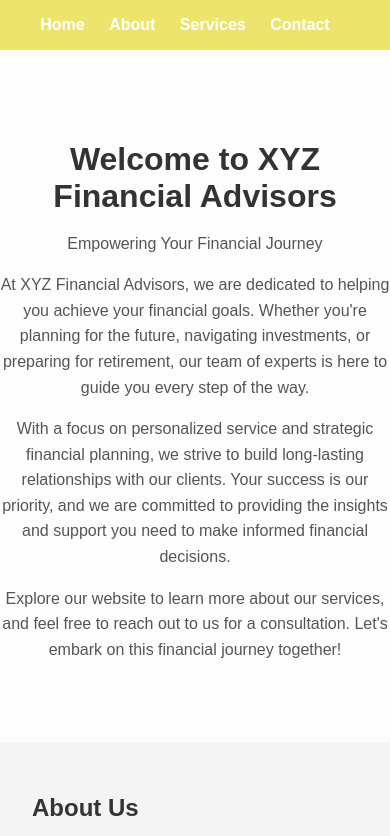
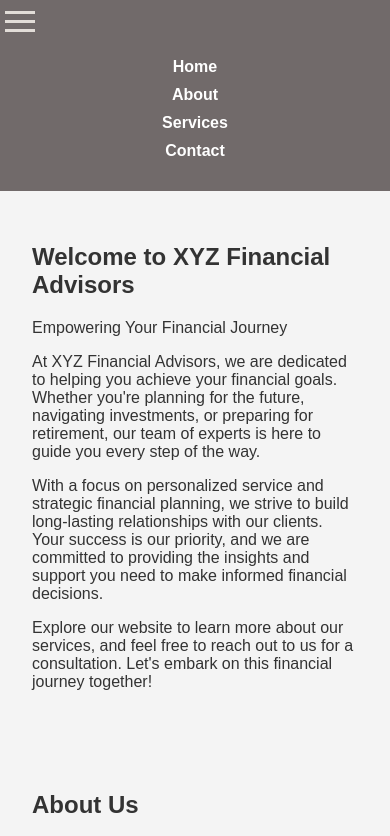
Before and after one commit to Beast227/financial-advisor, a plain HTML site: page index.html in a window 390 px wide. Shown: the top 836 px of the page. Drawn offline with Linux system fonts and the light colour scheme.

Commit message:
Account website added

```diff
--- /dev/null
+++ b/account.css
@@ -0,0 +1,82 @@
+/* Reset some default styles */
+h1, h2, p, ul, li {
+    margin: 0;
+    padding: 0;
+}
+
+header {
+    background-color: #716a6a;
+    color: white;
+    padding: 10px;
+    text-align: center;
+}
+
+nav {
+    margin-top: 10px;
+}
+
+nav ul {
+    list-style-type: none;
+}
+
+nav li {
+    display: inline-block;
+    margin-right: 20px;
+}
+
+nav a {
+    text-decoration: none;
+    color: white;
+    font-weight: bold;
+    font-size: 16px;
+}
+
+nav a:hover {
+    border-bottom: 2px solid #fff;
+    color: black;
+}
+
+#account-section {
+    padding: 20px;
+}
+
+footer {
+    text-align: center;
+    padding: 10px;
+    background-color: #716a6a;
+    color: white;
+}
+
+/* Add additional styles for your account management content */
+body {
+    font-family: 'Arial', sans-serif;
+    text-align: center;
+    margin: 20px;
+    background-color: #f4f4f4;
+    color: #333;
+}
+
+label {
+    display: block;
+    margin-bottom: 10px;
+}
+
+input {
+    padding: 10px;
+    margin-bottom: 15px;
+    width: 200px;
+    box-sizing: border-box;
+}
+
+button {
+    padding: 10px;
+    cursor: pointer;
+    background-color: #4CAF50;
+    color: white;
+    border: none;
+    border-radius: 5px;
+}
+
+button:hover {
+    background-color: #45a049;
+}
--- a/index.html
+++ b/index.html
@@ -9,6 +9,17 @@
 <body>
     <header>
         <nav>
+            <div class="dropdown">
+                <div class="icon-bar"></div>
+                <div class="icon-bar"></div>
+                <div class="icon-bar"></div>
+                <div class="dropdown-content">
+                  <a href="#">Sort</a>
+                  <a href="./account.html">Account</a>
+                  <a href="#">Currency</a>
+                  <a href="#">Business</a>
+                </div>
+              </div>
             <ul>
                 <li><a href="#home">Home</a></li>
                 <li><a href="#about">About</a></li>
@@ -17,7 +28,6 @@
             </ul>
         </nav>
     </header>
-
     <section id="home">
         <h1>Welcome to XYZ Financial Advisors</h1>
         <p>Empowering Your Financial Journey</p>
--- a/script.js
+++ b/script.js
@@ -1,3 +1,8 @@
+document.getElementById('mobile-menu').addEventListener('click', function() {
+    var navList = document.querySelector('.nav-list');
+    navList.classList.toggle('show');
+});
+
 document.getElementById('contactForm').addEventListener('submit', function (event) {
     event.preventDefault();
     // You can add code here to handle the form submission, e.g., sending data to a server.
--- a/style.css
+++ b/style.css
@@ -7,62 +7,98 @@ body {
     color: #333;
 }
 
-header {
-    background-color: #ece46d;
-    color: #b25858;
-    padding: 1em;
-    text-align: center;
+.dropdown {
+    position: relative;
+    display: inline-block;
+    cursor: pointer;
+  }
+
+  .icon-bar {
+    width: 30px;
+    height: 3px;
+    background-color: #e5e1dcf9;
+    margin: 6px 0;
+    transition: 0.4s;
+  }
+
+  .dropdown-content {
+    display: none;
+    position: absolute;
+    background-color: #796f6f;
+    min-width: 160px;
+    box-shadow: 0px 8px 16px 0px rgba(56, 55, 52, 0.893);
+    z-index: 1;
+  }
+
+  .dropdown:hover .icon-bar {
+    background-color: #e1d9d9;
+  }
+
+  .dropdown:hover .dropdown-content {
+    display: block;
+  }
+
+  .dropdown-content a {
+    color: white;
+    padding: 12px 16px;
+    text-decoration: none;
+    display: block;
+  }
+
+.dropdown-content a:hover {
+    background-color: #716a6a;
 }
 
-#home {
-    text-align: center;
+/* General Styles for Header and Navigation */
+header {
+    background-color: #716a6a; /* Add your desired background color */
+    color: white; /* Set text color to white or your preferred color */
+    padding: 5px; /* Adjust padding as needed */
 }
 
-h1 {
-    font-size: 2.5em;
-    margin-bottom: 0.5em;
-    color: #333;
+nav ul {
+    list-style-type: none;
+    display: flex;
+    justify-content: center;
+    padding: 0;
+    overflow: hidden;
 }
 
-p {
-    font-size: 1.2em;
-    line-height: 1.6;
-    color: #555;
+nav li {
+    display: inline-block;
+    margin-right: 20px; /* Adjust spacing between menu items as needed */
 }
 
-/* Style the welcome section background */
-#home {
-    background: linear-gradient(rgba(255, 255, 255, 0.8), rgba(255, 255, 255, 0.8)), url('background-image.jpg') center/cover no-repeat;
-    padding: 4em 0;
+nav a{
+    text-decoration: none;
+    color: white;
+    font-weight: bold;
+    font-size: 16px;
 }
 
-/* Adjustments for smaller screens */
-@media (max-width: 600px) {
-    h1 {
-        font-size: 2em;
+nav a:hover {
+    border-bottom: 2px solid #fff; /* Add an underline on hover */
+    color : black;
+}
+
+@media screen and (max-width: 768px) {
+    nav ul {
+        flex-direction: column; /* Stack items vertically on smaller screens */
+        align-items: center; /* Center the list items vertically */
+        margin-left: 0;
     }
 
-    p {
-        font-size: 1em;
+    nav li {
+        margin-right: 0;
+        margin-bottom: 10px;
     }
 }
 
-
-nav ul {
-    list-style: none;
-    margin: 0;
-    padding: 0;
+div a {
+    text-decoration: none;
 }
-
-nav li {
-    display: inline;
-    margin-right: 20px;
-}
-
-nav a {
-    text-decoration: none;
-    color: #fff;
-    font-weight: bold;
+div a:hover{
+    color: black;
 }
 
 section {
```
Also changed, not shown: account.html (added, +36 -0 lines), account.js (added, +26 -0 lines).
